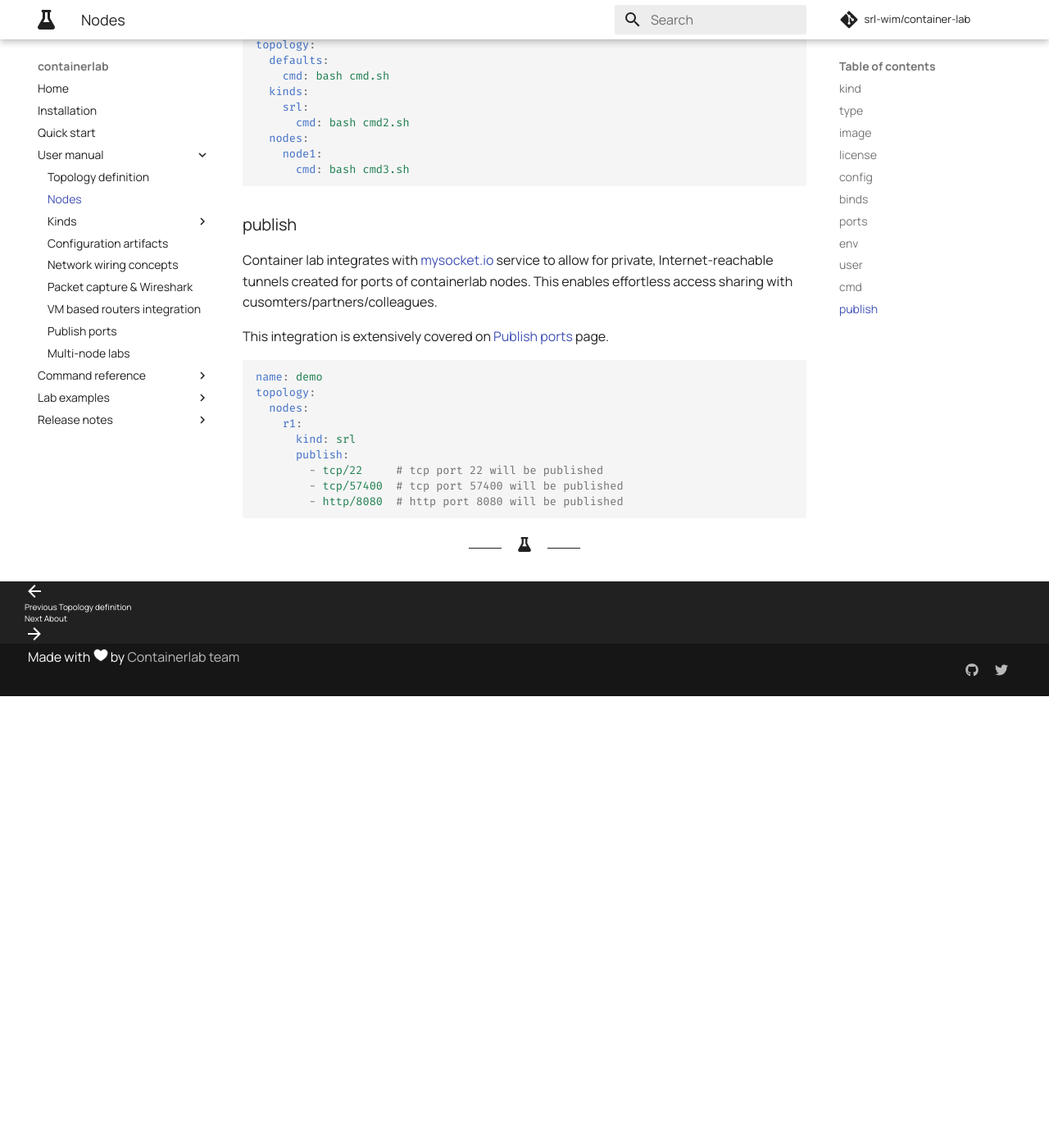
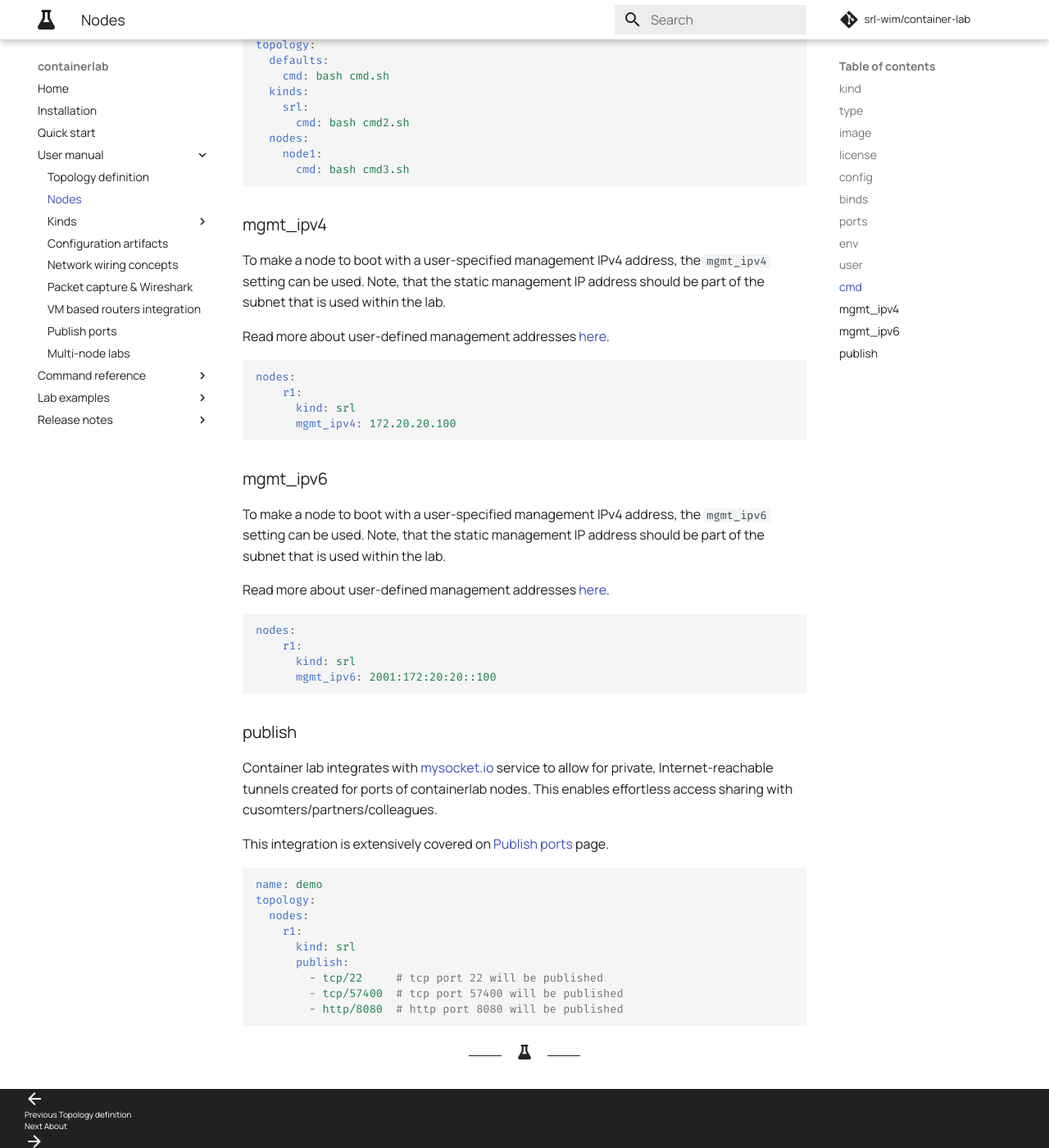
Before and after one commit to srl-labs/containerlab, an MkDocs documentation site: the page built from docs/manual/nodes.md, in a window 1280 px wide and 1400 px high, scrolled down 3700 px. Shown: the whole window at 82% size. Built offline with MkDocs 1.6.1 and Material for MkDocs 9.7.7, drawn with Linux system fonts in a browser that asks for light colours; comment, search, counter and statistics services are not loaded; before the commit the page ends 4549 px from its top, so only the background shows below that.

Commit message:
added mgmt ip addresses section for nodes doc

````diff
--- a/docs/manual/nodes.md
+++ b/docs/manual/nodes.md
@@ -143,6 +143,30 @@ topology:
       cmd: bash cmd3.sh
 ```
 
+### mgmt_ipv4
+To make a node to boot with a user-specified management IPv4 address, the `mgmt_ipv4` setting can be used. Note, that the static management IP address should be part of the subnet that is used within the lab.
+
+Read more about user-defined management addresses [here](network.md#user-defined-addresses).
+
+```yaml
+nodes:
+    r1:
+      kind: srl
+      mgmt_ipv4: 172.20.20.100
+```
+
+### mgmt_ipv6
+To make a node to boot with a user-specified management IPv4 address, the `mgmt_ipv6` setting can be used. Note, that the static management IP address should be part of the subnet that is used within the lab.
+
+Read more about user-defined management addresses [here](network.md#user-defined-addresses).
+
+```yaml
+nodes:
+    r1:
+      kind: srl
+      mgmt_ipv6: 2001:172:20:20::100
+```
+
 ### publish
 Container lab integrates with [mysocket.io](https://mysocket.io) service to allow for private, Internet-reachable tunnels created for ports of containerlab nodes. This enables effortless access sharing with cusomters/partners/colleagues.
 
````
